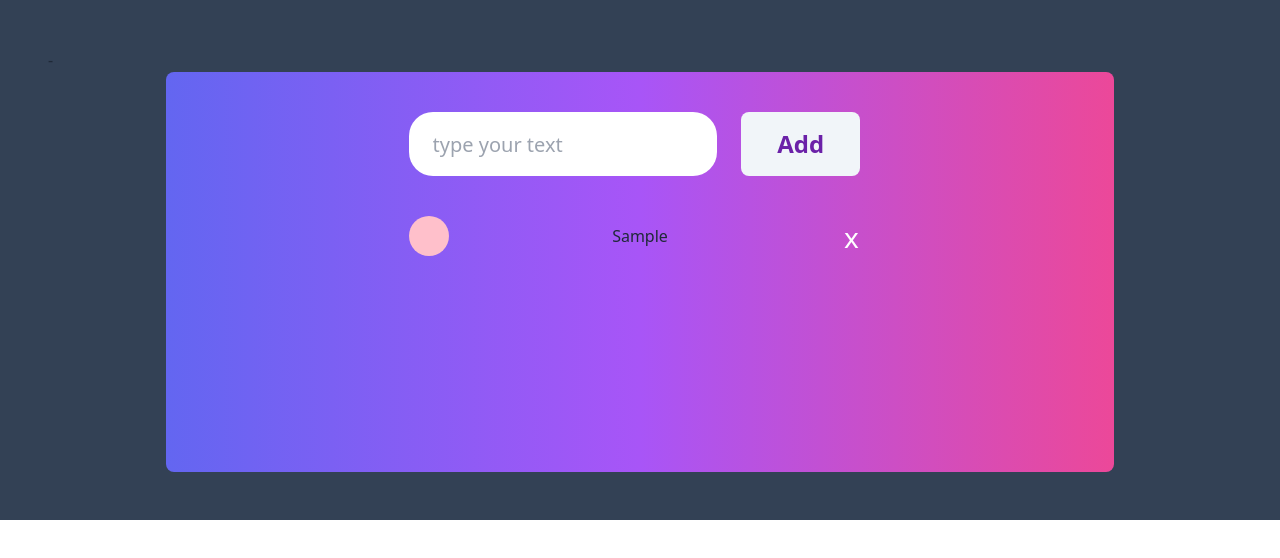
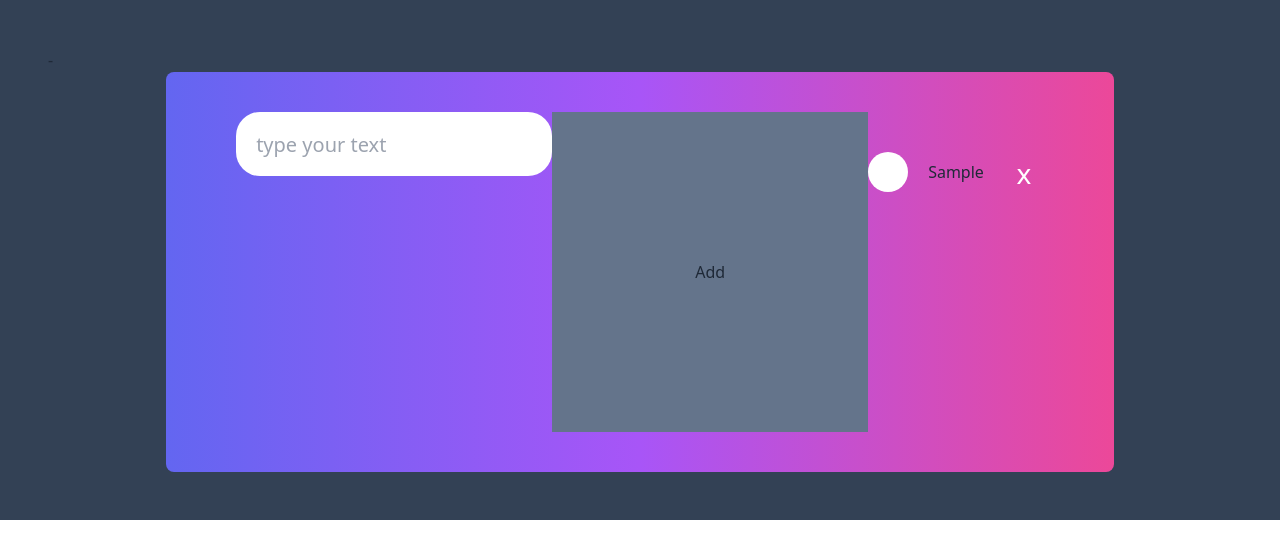
Before and after one commit to MILON-2377/make-to-do-list, a plain HTML site: page index.html in a window 1280 px wide. Both pictures are taken after typing "Sample" into the empty fields and a click on the button "Add". Drawn offline with nearby package versions, Linux system fonts and the light colour scheme.

Commit message:
to add new style

```diff
--- a/index.html
+++ b/index.html
@@ -20,19 +20,13 @@
     </header>
     <main class="">
         <section class="bg-gradient-to-r from-indigo-500 via-purple-500 to-pink-500 rounded-lg h-[400px] w-4/5 p-10 flex justify-center mx-auto">
-           <div class="">
-                <div class="flex-1 flex gap-6">
-                    <input id="input-field" class="w-2/3 h-16 pl-6 text-xl font-[400] outline-indigo-50 rounded-3xl" type="text" placeholder="type your text">
-                        <button id="button" class="text-purple-800 active:bg-white duration-700 font-bold text-2xl bg-slate-100 px-9 rounded-lg hover:text-white hover:bg-green-500">Add</button>
+                <div class="grid grid-cols-2">
+                    <input id="input-field" class=" h-16 pl-5 text-xl font-[400] outline-indigo-50 rounded-3xl" type="text" placeholder="type your text">
+                        <button id="button" class="bg-slate-500">Add</button>
                 </div>
                 <ul id="list-container" class="ul-box">
-                    <!-- <li id="list-container" class="flex gap-5  hover:cursor-pointer"><p class="h-10 w-10 rounded-full bg-fuchsia-800 text-center text-3xl hover:text-white">
-                        <i class="fa-solid fa-check"></i>
-                    </p>
-                    <span id="display-text">imtem</span>
-                    <p id="remove-box" class="h-10 w-10 hover:bg-white ml-10 hover:cursor-pointer rounded-full text-black text-3xl text-center">x</p>
-                </li> -->
-           </div>
+
+                </ul>
         </section>
     </main>
 
--- a/script/index.js
+++ b/script/index.js
@@ -12,7 +12,7 @@ button.addEventListener("click", function(){
         const li = document.createElement("li");
         const divContainer = document.createElement("div");
         divContainer.classList.add("check-box");
-        divContainer.innerHTML = `<i id="check-icon" class="fa-solid fa-check"></i>`;
+        // divContainer.innerHTML = `<i class="fa-solid fa-check"></i>`;
         li.appendChild(divContainer);
 
 
@@ -40,10 +40,16 @@ button.addEventListener("click", function(){
 }, false)
 
 const listBox = document.querySelectorAll(".ul-box");
-
+const icon = document.createElement("span");
+icon.innerHTML = `<i class="fa-solid fa-check"></i>`;
 for(const item of listBox){
     item.addEventListener("click", function(e){
-        const parent = e.target.parentNode;
-        parent.remove();
+
+        if(e.target.innerText === "x"){
+            const parent = e.target.parentNode;
+            parent.remove();
+        }else if(e.target.className === "check-box"){
+           e.target.appendChild(icon);
+        }
     })
 }
--- a/styles/style.css
+++ b/styles/style.css
@@ -22,22 +22,14 @@
     transition: all 1s;
 }
 
-.check-box {
-    background: pink;
-}
-
 .remove-box:hover{
     background-color: rgb(254, 253, 252);
     color: red;
     cursor: pointer;
 }
 
-.check-box:hover{
-    color: rgb(242, 13, 128);
+.check-box{
     background-color: white;
     cursor: pointer;
+    color: red;
 }
-
-#check-icon{
-    display: none;
-}
```
